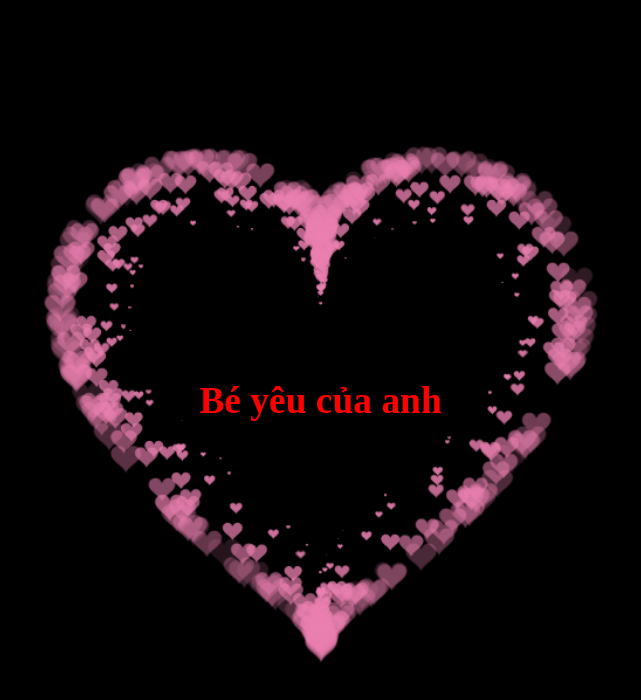
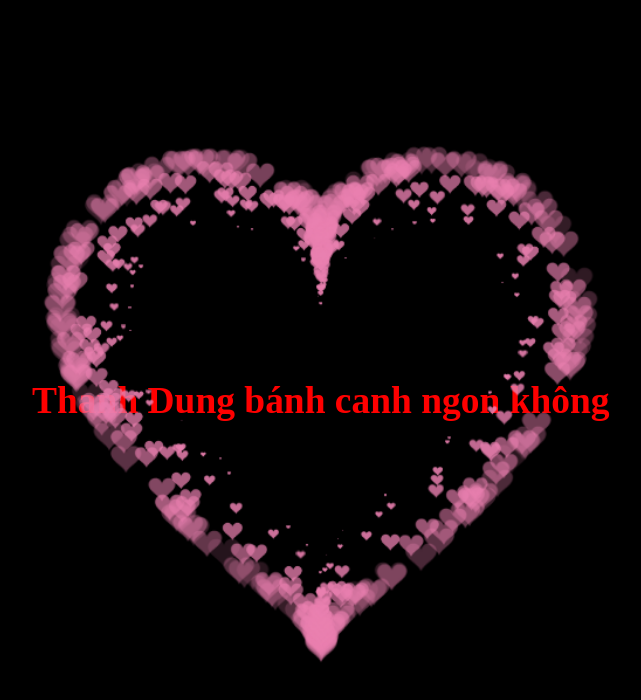
Before and after one commit to kiet-tuan/love1, a plain HTML site: page index.html in a window 1280 px wide. Shown: the whole page, without its empty margins (319-960 px from the left). Drawn offline with Linux system fonts and the light colour scheme.

Commit message:
Add files via upload

```diff
--- a/index.html
+++ b/index.html
@@ -131,7 +131,8 @@
  </HEAD>
 
  <BODY>
-  <h1>Bé yêu của anh</h1>
+  <h1>Thanh Dung bánh canh ngon không</h1>
+
 
   <div class="box">
 
```
